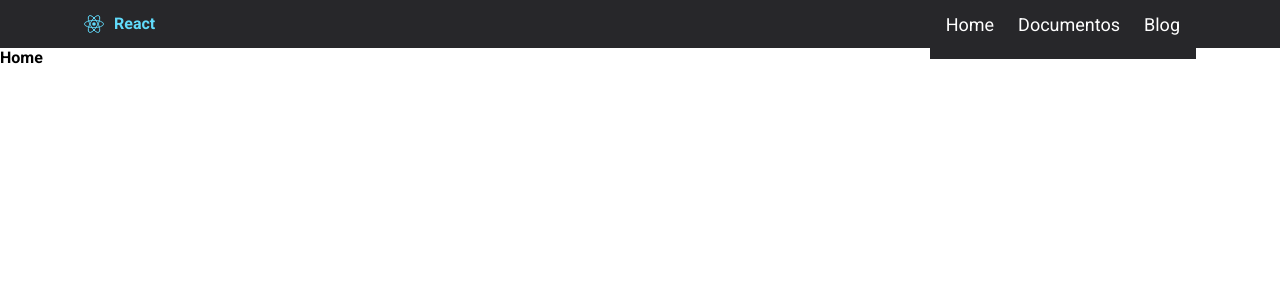
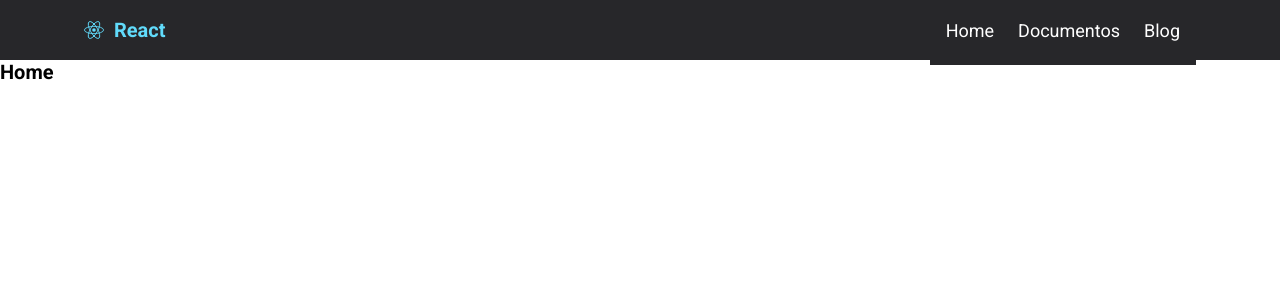
Before and after one commit to EliasHead/boilerplate, a Next.js app: page / in a window 1280 px wide. Shown: the top 300 px of the page. Built offline with nearby package versions, Linux system fonts and the light colour scheme.

Commit message:
fix root 62.5%

```diff
--- a/src/components/Layout/index.tsx
+++ b/src/components/Layout/index.tsx
@@ -1,5 +1,5 @@
 import { ReactNode } from 'react'
-import Navbar from '../Navbar'
+import { Navbar } from '../Navbar'
 // import Footer from './footer'
 
 type NavbarType = {
--- a/src/components/Navbar/index.tsx
+++ b/src/components/Navbar/index.tsx
@@ -13,7 +13,7 @@ import logo from '../../../public/logo-react.svg'
 import NavItem from '../NavItem'
 import { useState } from 'react'
 
-export default function Navbar() {
+export function Navbar() {
   const [navActive, setNavActive] = useState(false)
   const [activeIdx, setActiveIdx] = useState(-1)
 
--- a/src/styles/global.ts
+++ b/src/styles/global.ts
@@ -9,7 +9,7 @@ export const globalStyles = globalCss({
 
   html: {
     /* a cada 1rem será considera 10px */
-    fontSize: '50%',
+    fontSize: '62.5%',
   },
 
   body: {
```
